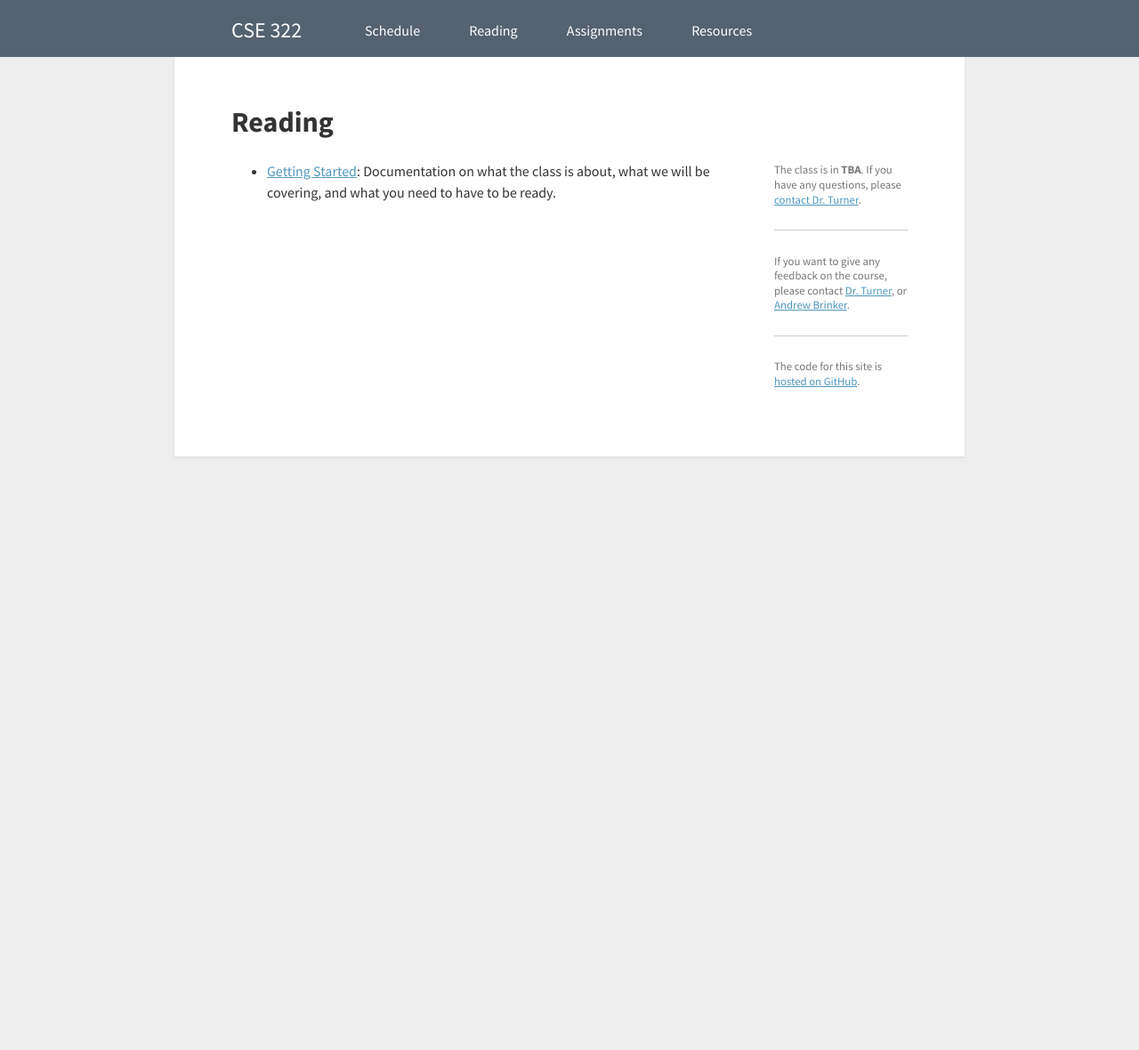
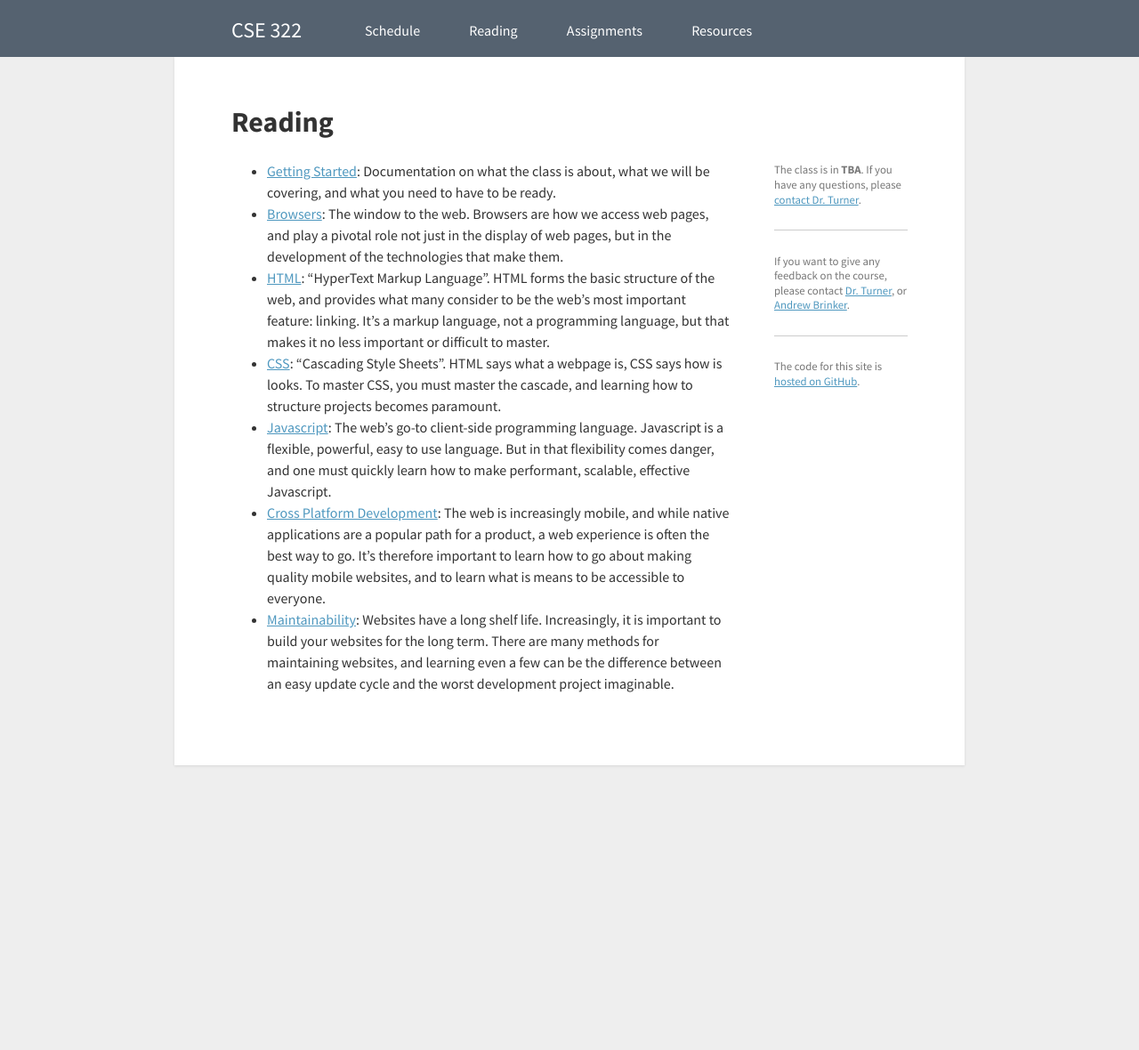
Before and after one commit to csusbdt/322-2013, a Jekyll site: the page built from reading/index.html, in a window 1280 px wide. Shown: the whole page at 89% size. Built offline with Jekyll 4.4.1, drawn with Linux system fonts in a browser that asks for light colours; nearby versions of some CDN libraries; before the commit the page ends 900 px from its top, so only the background shows below that.

Commit message:
Updated reading.md

```diff
--- a/_includes/content/reading.md
+++ b/_includes/content/reading.md
@@ -1,3 +1,9 @@
 # Reading
 
 - [Getting Started](getting-started/ "Getting Started"): Documentation on what the class is about, what we will be covering, and what you need to have to be ready.
+- [Browsers](browsers/ "Browsers"): The window to the web. Browsers are how we access web pages, and play a pivotal role not just in the display of web pages, but in the development of the technologies that make them.
+- [HTML](html/ "HTML"): "HyperText Markup Language". HTML forms the basic structure of the web, and provides what many consider to be the web's most important feature: linking. It's a markup language, not a programming language, but that makes it no less important or difficult to master.
+- [CSS](css/ "CSS"): "Cascading Style Sheets". HTML says what a webpage is, CSS says how is looks. To master CSS, you must master the cascade, and learning how to structure projects becomes paramount.
+- [Javascript](javascript/ "Javascript"): The web's go-to client-side programming language. Javascript is a flexible, powerful, easy to use language. But in that flexibility comes danger, and one must quickly learn how to make performant, scalable, effective Javascript.
+- [Cross Platform Development](cross-platform/ "Cross Platform Development"): The web is increasingly mobile, and while native applications are a popular path for a product, a web experience is often the best way to go. It's therefore important to learn how to go about making quality mobile websites, and to learn what is means to be accessible to everyone.
+- [Maintainability](maintainability/ "Maintainability"): Websites have a long shelf life. Increasingly, it is important to build your websites for the long term. There are many methods for maintaining websites, and learning even a few can be the difference between an easy update cycle and the worst development project imaginable.
```
